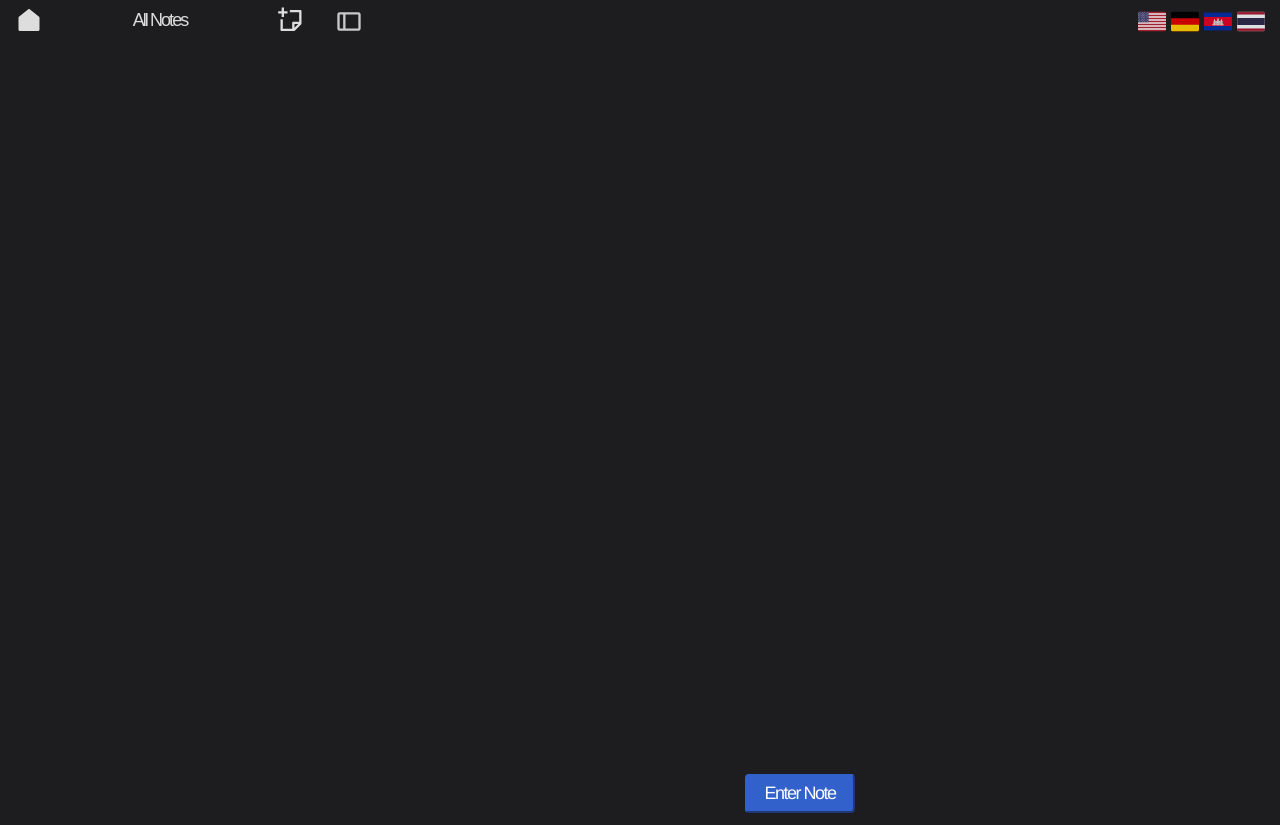
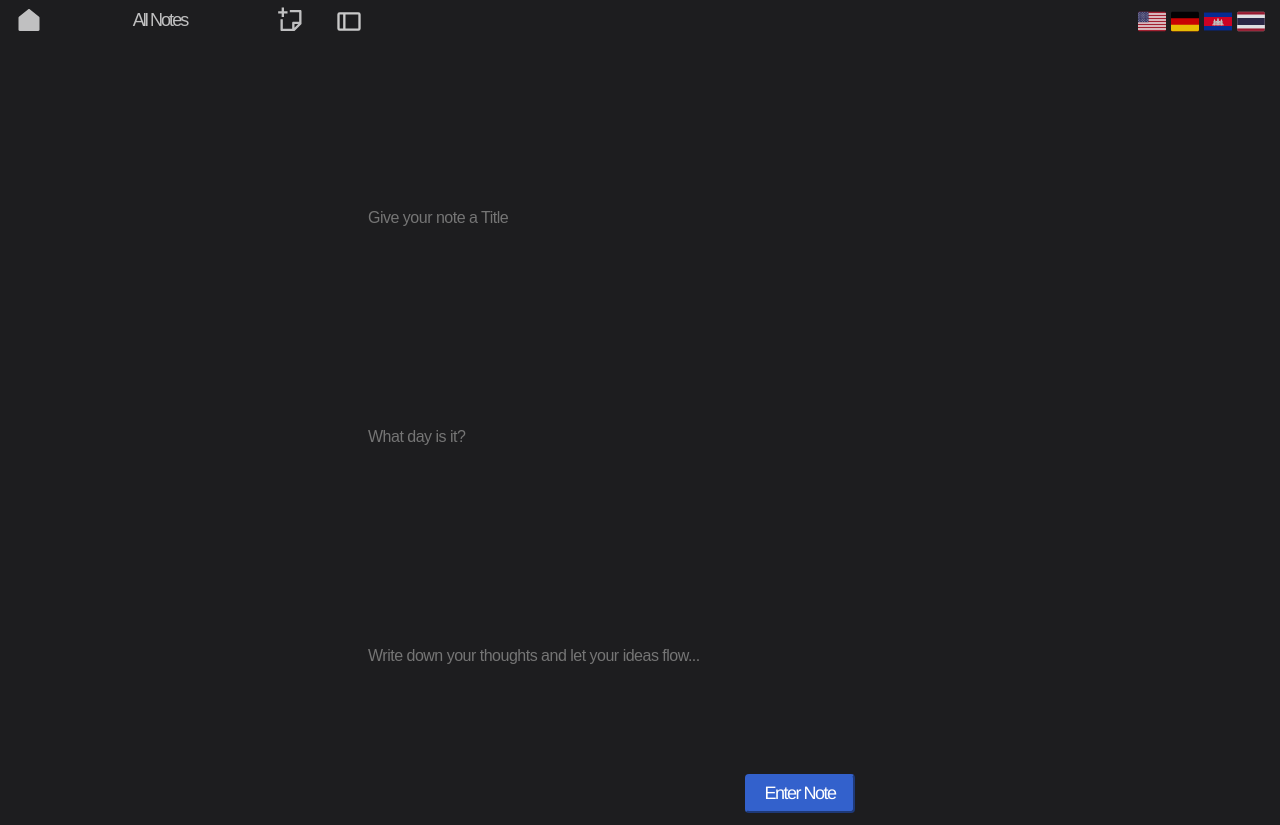
Before and after one commit to SamedyHUNX/crud-application, a plain HTML site: page note.html in a window 1280 px wide. Both pictures are taken after a click on the button "Enter Note". Drawn offline with Linux system fonts and the light colour scheme.

Commit message:
feature/#3: adjusted crud js; will be working on it again tomorrow. title; date; notews

```diff
--- a/components/aside/aside.css
+++ b/components/aside/aside.css
@@ -23,6 +23,7 @@ aside .header-container {
   align-items: center;
   justify-content: space-between;
   padding: var(--common-navbar-padding);
+  opacity: 0.85;
 }
 
 aside .header-container img {
@@ -62,7 +63,7 @@ ul.notes-list {
 ul.notes-list li {
   width: 100%;
   height: auto;
-  background-color: var(--common-note-background);
+  background-color: var(--common-background);
   color: var(--common-semi-transparent-white);
   margin-bottom: 10px;
   border-radius: 4px;
@@ -106,5 +107,6 @@ ul.notes-list li .btn-wrapper button {
     display: block;
     position: absolute;
     width: 100%;
+    height: 100%;
   }
 }
--- a/components/crud/crud.js
+++ b/components/crud/crud.js
@@ -23,17 +23,20 @@ document.addEventListener("DOMContentLoaded", () => {
 
       // Create a div container for buttons
       const buttonContainer = document.createElement("div");
+      buttonContainer.classList.add("buttonContainer");
 
       // Edit button
       const editBtn = document.createElement("button");
       editBtn.textContent = "Edit";
       editBtn.addEventListener("click", () => editNote(index));
+      editBtn.classList.add("custom-button");
       buttonContainer.appendChild(editBtn);
 
       // Delete button
       const deleteBtn = document.createElement("button");
       deleteBtn.textContent = "Delete";
       deleteBtn.addEventListener("click", () => deleteNote(index));
+      deleteBtn.classList.add("custom-button");
       buttonContainer.appendChild(deleteBtn);
 
       buttonContainer.classList.add("btn-wrapper");
@@ -45,7 +48,7 @@ document.addEventListener("DOMContentLoaded", () => {
   }
 
   function addNote() {
-    const noteText = noteInput.textContent.trim().replace(/\n/g, " ");
+    const noteText = noteInput.value.trim().replace(/\n/g, " ");
     if (noteText) {
       notes.push(noteText);
       noteInput.textContent = ""; // Clear the div content after adding the note
--- a/components/input/input.css
+++ b/components/input/input.css
@@ -44,4 +44,8 @@ section.input-container #date-input {
   pointer-events: none;
   display: block;
 }
+
+.placeholder {
+  color: #999;
+}
 /* MARKING THE END OF INPUT ADDING SECTION */
--- a/components/input/input.js
+++ b/components/input/input.js
@@ -6,9 +6,9 @@ const sectionInput = Array.from(
 
 sectionInput.forEach((input, idx) => {
   input.innerHTML += `
-    <div id='title-input' contenteditable="true" placeholder='Title...'></div>
-    <div id='date-input' contenteditable="true" placeholder='Date'></div>
-    <div id="note-input" contenteditable="true" placeholder='Enter your thought'></div>
+    <input id='title-input' class='placeholder' contenteditable="true" placeholder='Give your note a Title'>
+    <input id='date-input' class='placeholder' contenteditable="true" placeholder='What day is it?'>
+    <input id="note-input" class='placeholder' contenteditable="true" placeholder='Write down your thoughts and let your ideas flow...'>
     <div class='buttonContainer'></div>
     `;
 });
--- a/components/right-section/right-section.js
+++ b/components/right-section/right-section.js
@@ -1,6 +1,6 @@
 "use strict";
 
-// Define a new class
+// define a new class to create a custom element
 
 class RightSection extends HTMLElement {
   constructor() {
@@ -9,3 +9,4 @@ class RightSection extends HTMLElement {
 }
 
 customElements.define("right-section", RightSection);
+// MARKING THE END
```
